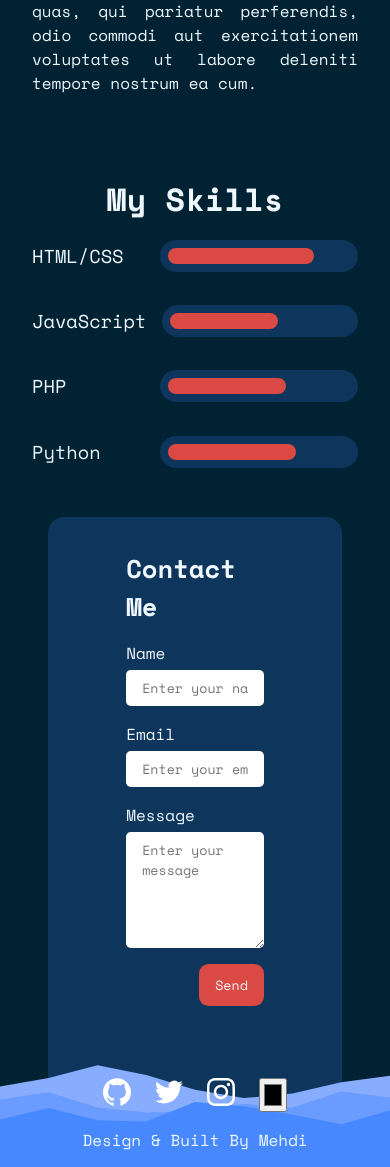
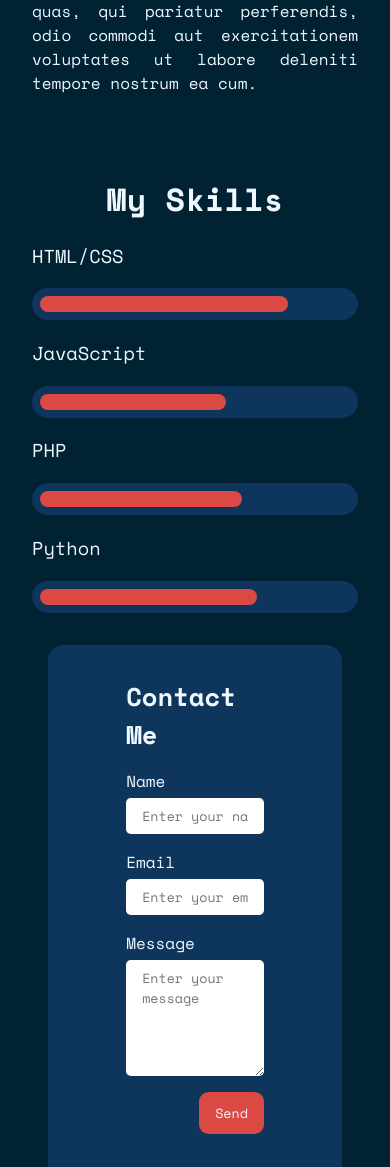
Before and after one commit to gmed2b/static-portfolio, a PHP site: page / in a window 390 px wide. Shown: the part 3026-4193 px from the top of the page. Run offline with PHP 8.4, Linux system fonts and the light colour scheme.

Commit message:
Change breakpoint for the skillbar observer and flex-direction

```diff
--- a/assets/css/style.css
+++ b/assets/css/style.css
@@ -825,6 +825,11 @@ footer {
     padding: var(--side-padding) 0rem;
   }
 
+  .skill {
+    flex-direction: column;
+    align-items: flex-start;
+  }
+
   .contact-container::before {
     height: 7.5rem;
   }
--- a/main.js
+++ b/main.js
@@ -164,7 +164,7 @@ const skillBarsObserver = new IntersectionObserver(
     rootMargin: "-100px"
   }
 );
-let screen500 = window.matchMedia('(min-width: 500px)');
+let screen500 = window.matchMedia('(min-width: 780px)');
 screen500.addListener(observeSkillBar);
 observeSkillBar(screen500);
 
```
Also changed, not shown: contact-form.php (+6 -6 lines).
